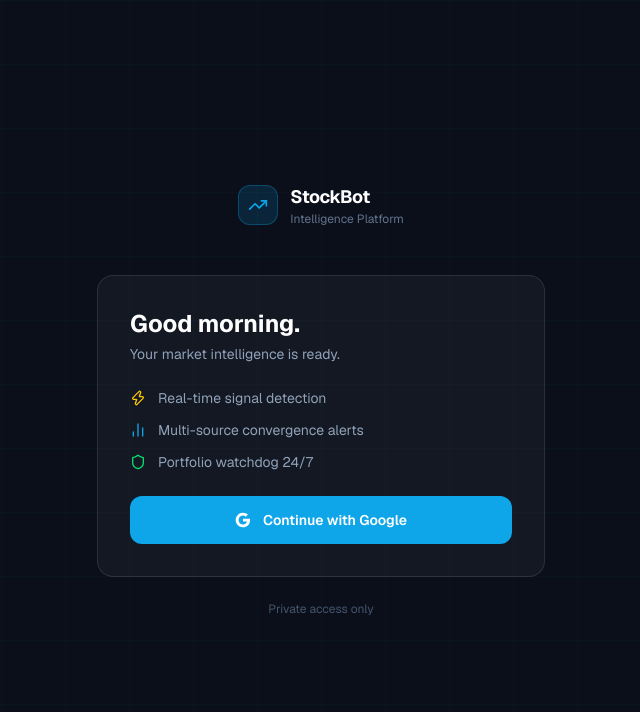
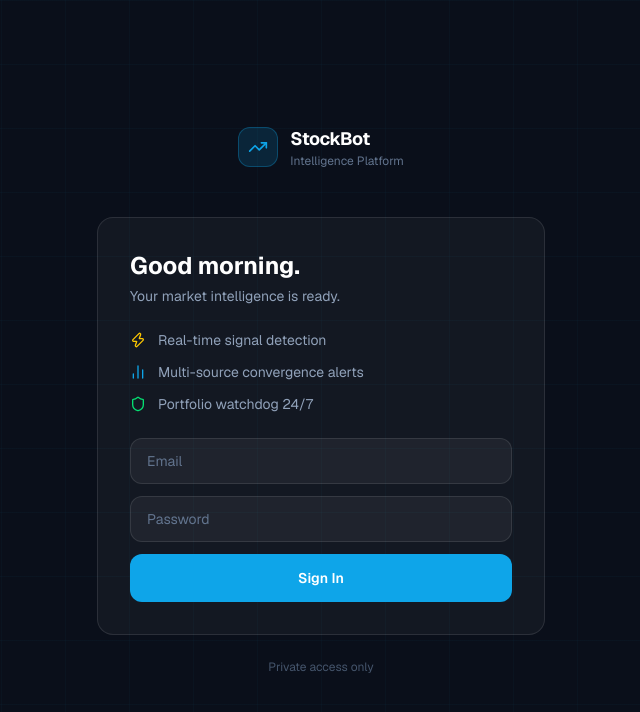
Before and after one commit to longfellowgarden20-source/Stock-bot, a Next.js app: page /sign-in in a window 1280 px wide. Shown: the top 712 px of the page, without its empty margins (319-959 px from the left). Built offline with nearby package versions, Linux system fonts and the light colour scheme.

Commit message:
Replace Google OAuth with email/password login

```diff
--- a/app/sign-in/page.tsx
+++ b/app/sign-in/page.tsx
@@ -5,24 +5,30 @@ import { getSupabaseBrowser } from '@/lib/supabase-browser'
 import { TrendingUp, BarChart2, Zap, Shield } from 'lucide-react'
 
 export default function SignInPage() {
+  const [email, setEmail] = useState('')
+  const [password, setPassword] = useState('')
   const [loading, setLoading] = useState(false)
+  const [error, setError] = useState('')
 
-  const signIn = async () => {
+  const signIn = async (e: React.FormEvent) => {
+    e.preventDefault()
     setLoading(true)
+    setError('')
     const supabase = getSupabaseBrowser()
-    await supabase.auth.signInWithOAuth({
-      provider: 'google',
-      options: { redirectTo: `${window.location.origin}/api/auth` },
-    })
+    const { error } = await supabase.auth.signInWithPassword({ email, password })
+    if (error) {
+      setError(error.message)
+      setLoading(false)
+    } else {
+      window.location.href = '/dashboard'
+    }
   }
 
   return (
     <div className="min-h-screen bg-[#0a0f1a] flex items-center justify-center px-4">
-      {/* Background grid */}
       <div className="absolute inset-0 bg-[linear-gradient(rgba(14,165,233,0.03)_1px,transparent_1px),linear-gradient(90deg,rgba(14,165,233,0.03)_1px,transparent_1px)] bg-[size:64px_64px]" />
 
       <div className="relative w-full max-w-md">
-        {/* Logo */}
         <div className="flex items-center justify-center gap-3 mb-12">
           <div className="w-10 h-10 rounded-xl bg-[#0ea5e9]/15 border border-[#0ea5e9]/30 flex items-center justify-center">
             <TrendingUp className="w-5 h-5 text-[#0ea5e9]" />
@@ -33,14 +39,12 @@ export default function SignInPage() {
           </div>
         </div>
 
-        {/* Card */}
         <div className="bg-white/4 border border-white/10 rounded-2xl p-8 flex flex-col gap-6">
           <div className="flex flex-col gap-1">
             <h1 className="text-2xl font-bold text-white">Good morning.</h1>
             <p className="text-sm text-slate-400">Your market intelligence is ready.</p>
           </div>
 
-          {/* Features */}
           <div className="flex flex-col gap-3">
             {[
               { icon: Zap, label: 'Real-time signal detection', color: 'text-yellow-400' },
@@ -54,24 +58,37 @@ export default function SignInPage() {
             ))}
           </div>
 
+          <form onSubmit={signIn} className="flex flex-col gap-3">
+            <input
+              type="email"
+              placeholder="Email"
+              value={email}
+              onChange={e => setEmail(e.target.value)}
+              required
+              className="w-full px-4 py-3 rounded-xl bg-white/5 border border-white/10 text-white placeholder:text-slate-500 focus:outline-none focus:border-[#0ea5e9]/60 text-sm"
+              style={{ transition: 'border-color 0.15s' }}
+            />
+            <input
+              type="password"
+              placeholder="Password"
+              value={password}
+              onChange={e => setPassword(e.target.value)}
+              required
+              className="w-full px-4 py-3 rounded-xl bg-white/5 border border-white/10 text-white placeholder:text-slate-500 focus:outline-none focus:border-[#0ea5e9]/60 text-sm"
+              style={{ transition: 'border-color 0.15s' }}
+            />
+            {error && <p className="text-xs text-red-400">{error}</p>}
             <button
-            onClick={signIn}
+              type="submit"
               disabled={loading}
-            className="w-full flex items-center justify-center gap-3 py-3.5 rounded-xl font-semibold text-sm text-white bg-[#0ea5e9] hover:bg-[#38bdf8] disabled:opacity-50 active:scale-[0.98]"
+              className="w-full flex items-center justify-center py-3.5 rounded-xl font-semibold text-sm text-white bg-[#0ea5e9] hover:bg-[#38bdf8] disabled:opacity-50 active:scale-[0.98]"
               style={{ transition: 'background 0.15s, transform 0.1s' }}
             >
               {loading ? (
                 <div className="w-4 h-4 border-2 border-white/30 border-t-white rounded-full animate-spin" />
-            ) : (
-              <svg className="w-4 h-4" viewBox="0 0 24 24">
-                <path fill="currentColor" d="M22.56 12.25c0-.78-.07-1.53-.2-2.25H12v4.26h5.92c-.26 1.37-1.04 2.53-2.21 3.31v2.77h3.57c2.08-1.92 3.28-4.74 3.28-8.09z"/>
-                <path fill="currentColor" d="M12 23c2.97 0 5.46-.98 7.28-2.66l-3.57-2.77c-.98.66-2.23 1.06-3.71 1.06-2.86 0-5.29-1.93-6.16-4.53H2.18v2.84C3.99 20.53 7.7 23 12 23z"/>
-                <path fill="currentColor" d="M5.84 14.09c-.22-.66-.35-1.36-.35-2.09s.13-1.43.35-2.09V7.07H2.18C1.43 8.55 1 10.22 1 12s.43 3.45 1.18 4.93l2.85-2.22.81-.62z"/>
-                <path fill="currentColor" d="M12 5.38c1.62 0 3.06.56 4.21 1.64l3.15-3.15C17.45 2.09 14.97 1 12 1 7.7 1 3.99 3.47 2.18 7.07l3.66 2.84c.87-2.6 3.3-4.53 6.16-4.53z"/>
-              </svg>
-            )}
-            {loading ? 'Signing in...' : 'Continue with Google'}
+              ) : 'Sign In'}
             </button>
+          </form>
         </div>
 
         <p className="text-center text-xs text-slate-600 mt-6">Private access only</p>
```
Lines whose indentation alone changed are shown as unchanged.
